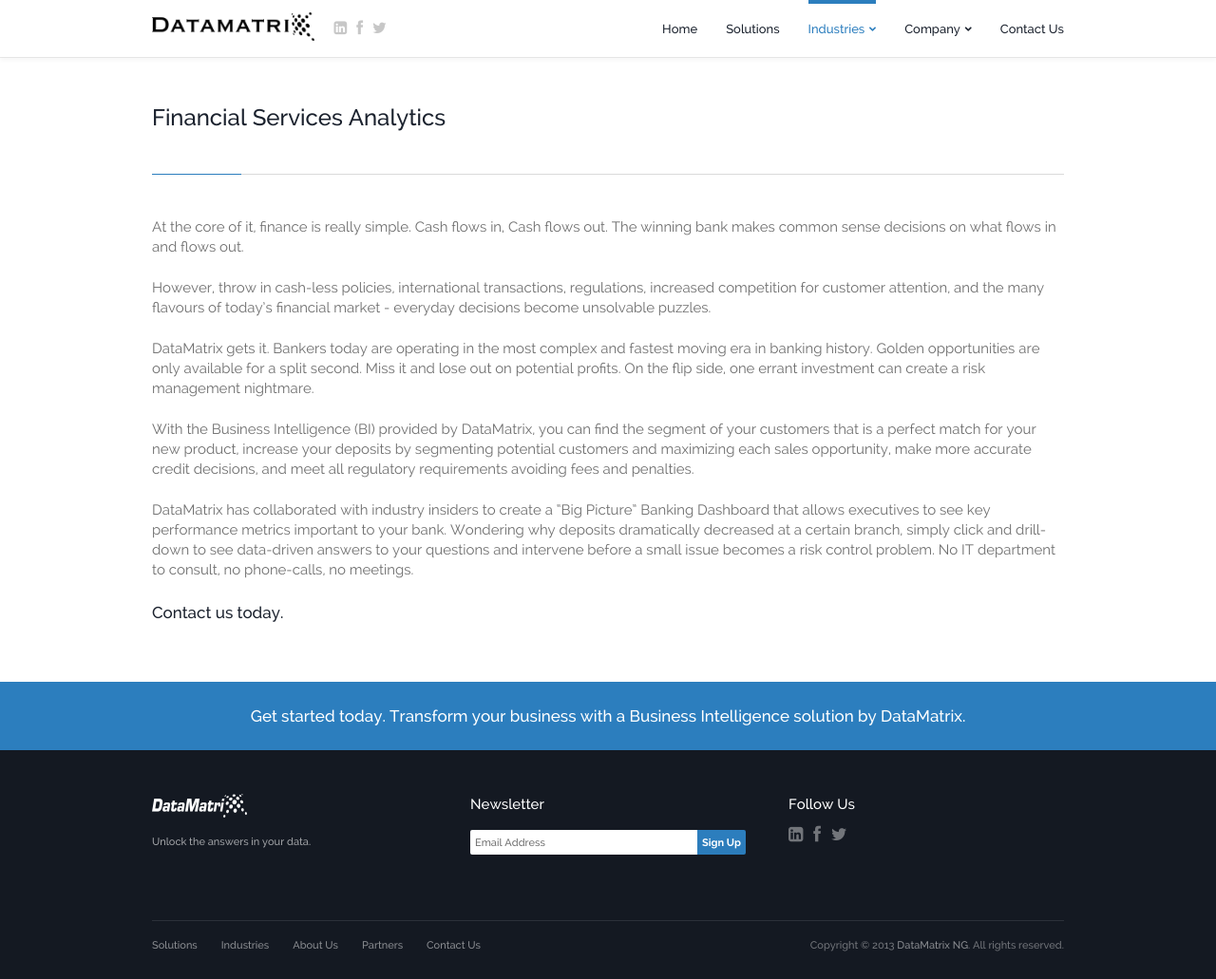
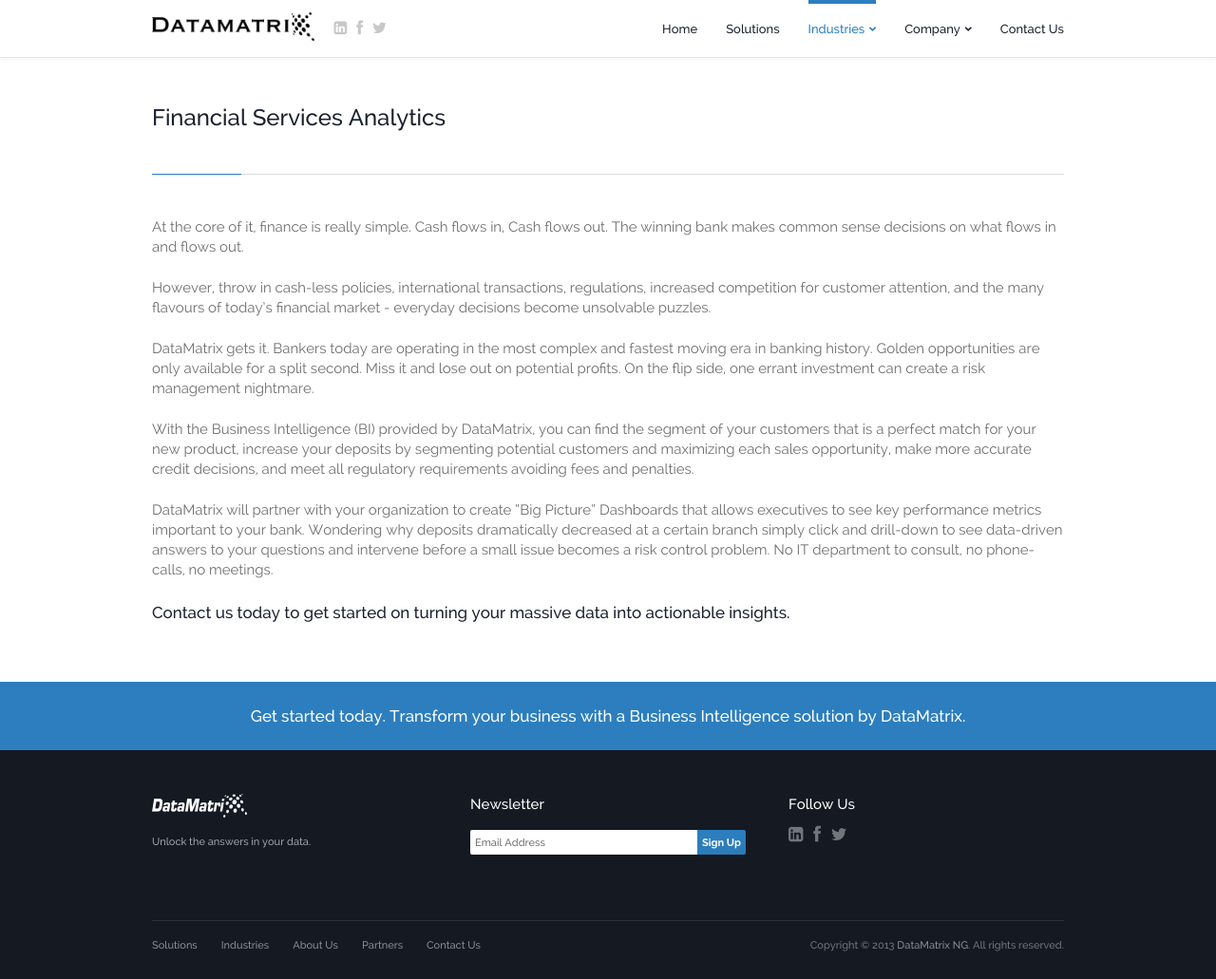
Before and after one commit to dtmtx/dtmtx.github.io, a Jekyll site: the page built from financial-services.html, in a window 1280 px wide and 1031 px high. Shown: the whole window at 95% size. Built offline with Jekyll 4.4.1, drawn with Linux system fonts in a browser that asks for light colours; Markdown is read by kramdown in place of the engine named in the settings.

Commit message:
content update

```diff
--- a/financial-services.html
+++ b/financial-services.html
@@ -25,9 +25,9 @@
 
 					<p>With the Business Intelligence (BI) provided by DataMatrix, you can find the segment of your customers that is a perfect match for your new product, increase your deposits by segmenting potential customers and maximizing each sales opportunity, make more accurate credit decisions, and meet all regulatory requirements avoiding fees and penalties.</p>
 
-					<p>DataMatrix has collaborated with industry insiders to create a “Big Picture” Banking Dashboard that allows executives to see key performance metrics important to your bank. Wondering why deposits dramatically decreased at a certain branch, simply click and drill-down to see data-driven answers to your questions and intervene before a small issue becomes a risk control problem. No IT department to consult, no phone-calls, no meetings. </p>
+					<p>DataMatrix will partner with your organization to create “Big Picture” Dashboards that allows executives to see key performance metrics important to your bank. Wondering why deposits dramatically decreased at a certain branch simply click and drill-down to see data-driven answers to your questions and intervene before a small issue becomes a risk control problem. No IT department to consult, no phone-calls, no meetings. </p>
 
-					<h2>Contact us today.</h2>
+					<h2>Contact us today to get started on turning your massive data into actionable insights.</h2>
 
 			</div>
 					</div>
--- a/index.html
+++ b/index.html
@@ -112,7 +112,7 @@
                   <!-- ~~~~~~~~~~~~~~~~~ -->
                   <div class="left-column">
                     <!-- Title Data is your distinct competitive advantage. -->
-                    <h1>Stay Up To Date In The Office Or On-the-go<span>.</span></h1>
+                    <h1>Stay Up To Date In the Office Or On-the-go<span>.</span></h1>
                     <!-- Text Make quality informed decisions by getting quick insights from your data-->
                     <p></p>
                     <h2>We deliver the right information at the right time in the right manner to the right people within your organization.</h2>
```
